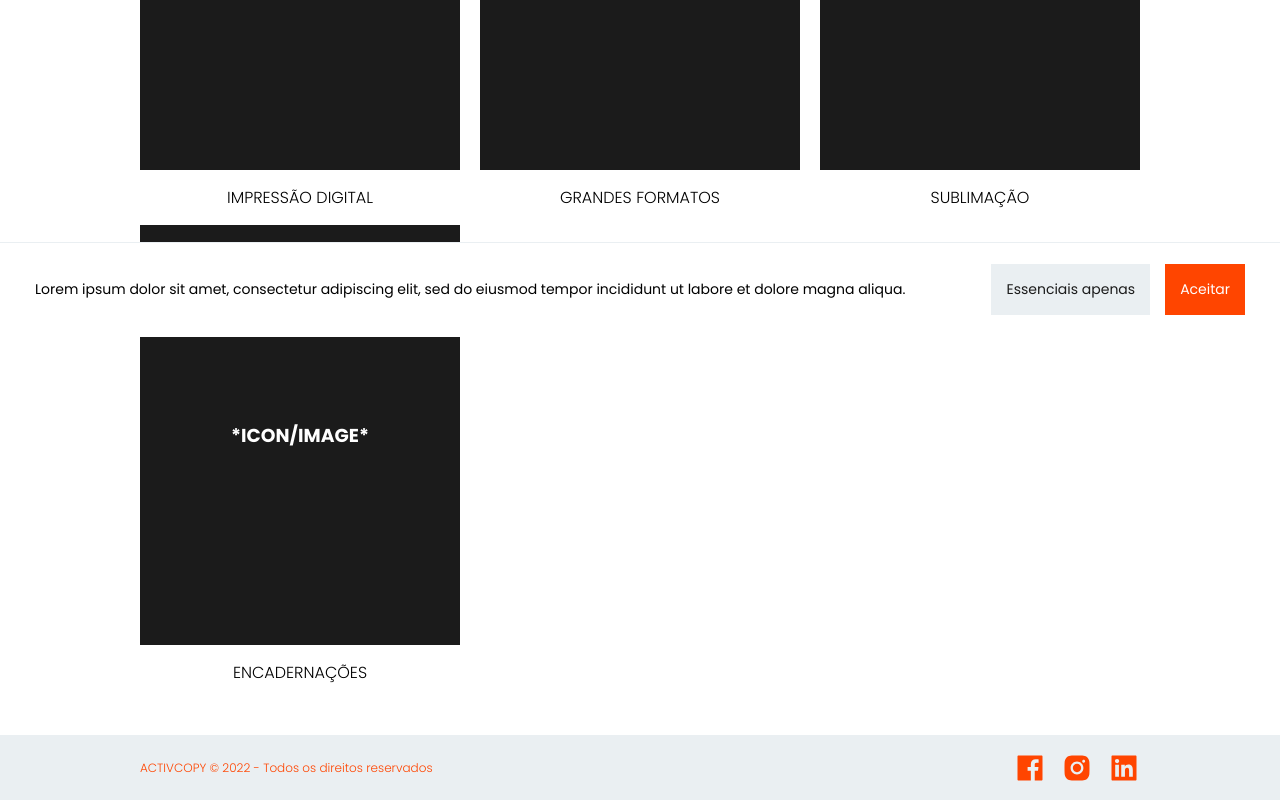
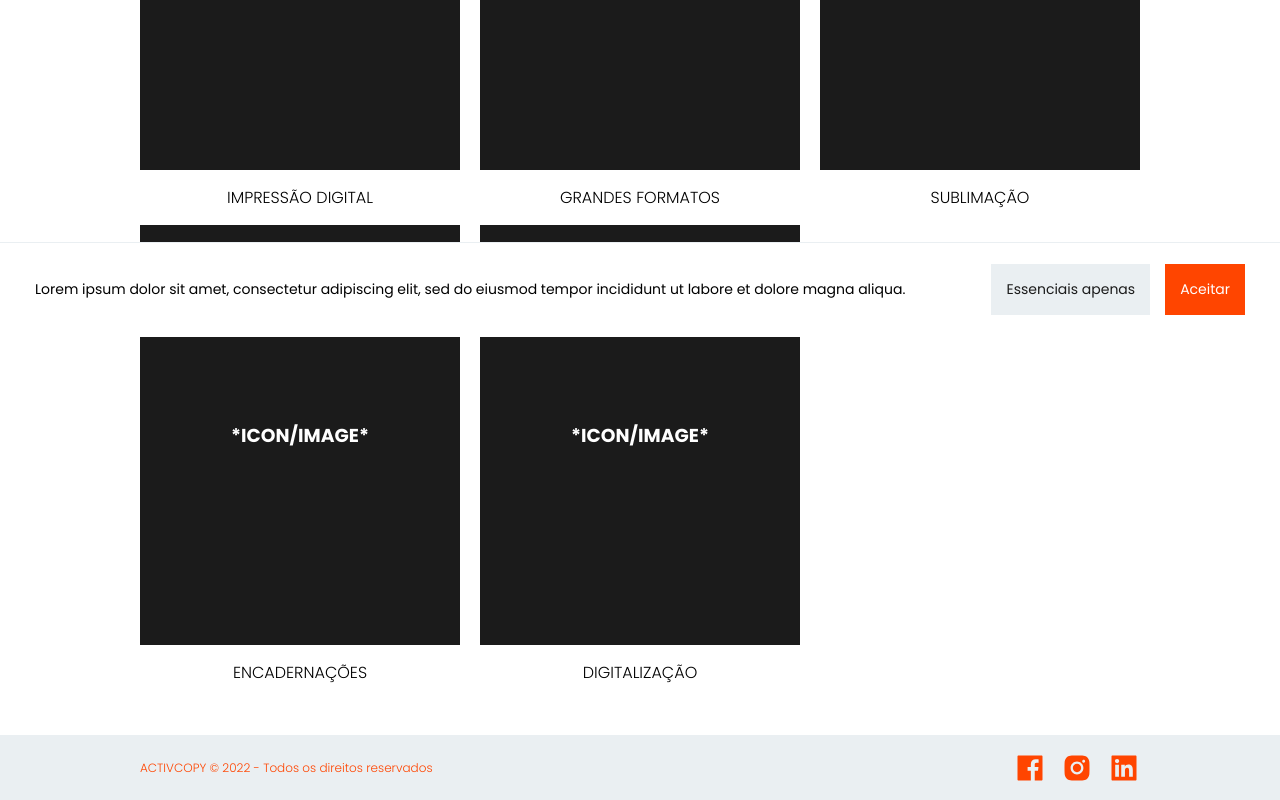
Before and after one commit to tquintal/activcopy, a React (Create React App) app: page /services in a window 1280 px wide. Shown: the part 463-1263 px from the top of the page. Built offline with nearby package versions, Linux system fonts and the light colour scheme.

Commit message:
Last service added

```diff
--- a/public/assets/locales/en/translation.json
+++ b/public/assets/locales/en/translation.json
@@ -30,7 +30,8 @@
     "Service1": "Digital Printing",
     "Service2": "Big Format",
     "Service3": "Sublimation",
-    "Service4": "Bookbinding"
+    "Service4": "Bookbinding",
+    "Service5": "Small and big format scanning"
   },
 
   "Service": {
--- a/public/assets/locales/pt/translation.json
+++ b/public/assets/locales/pt/translation.json
@@ -30,7 +30,8 @@
     "Service1": "Impressão Digital",
     "Service2": "Grandes Formatos",
     "Service3": "Sublimação",
-    "Service4": "Encadernações"
+    "Service4": "Encadernações",
+    "Service5": "Digitalização"
   },
 
   "Service": {
@@ -136,6 +137,11 @@
     "ThirdBBDesc": "Tamanho: Até A3\nCapa: Com / sem impressão.\nFrente / frente e verso\nLombada: Com / sem impressão\nTipo de papel: CLA 315g, couché 350g \nAcabamento: Laminação"
   },
 
+  "Scanning": {
+    "SCTitle": "Digitalização de pequenos e grandes formatos",
+    "SCDesc": "Digitalização: Preto / Cores\nFormato digitalização: JPG, PDF, TIFF"
+  },
+
   "Contact": {
     "Title": "Contactos",
     "Budgets": "Orçamentos:",
--- a/src/App.js
+++ b/src/App.js
@@ -11,6 +11,7 @@ import { DigitalPrinting } from './views/services/DigitalPrinting'
 import { BigFormat } from './views/services/BigFormat'
 import { Sublimation } from './views/services/Sublimation'
 import Bookbinding from './views/services/Bookbinding'
+import Scanning from './views/services/Scanning'
 import Contact from './views/Contact'
 import ThankYou from './views/ThankYou'
 
@@ -66,6 +67,7 @@ export default function App() {
               <Route path='/services/big-format' element={<BigFormat />} />
               <Route path='/services/sublimation' element={<Sublimation />} />
               <Route path='/services/bookbinding' element={<Bookbinding />} />
+              <Route path='/services/scanning' element={<Scanning />} />
               <Route path='/contact' element={<Contact />} />
               <Route path='/thank-you' element={<ThankYou />} />
               <Route path='*' element={<Error />} />
--- a/src/style/App.css
+++ b/src/style/App.css
@@ -318,6 +318,13 @@ Red Orange: #FF4500
   padding-top: 50px;
 }
 
+.services-bottom-container {
+  display: flex;
+  flex-wrap: wrap;
+  width: 100%;
+  gap: 20px;
+}
+
 .service-container {
   gap: 5px;
   min-height: 100vh;
--- a/src/views/Services.jsx
+++ b/src/views/Services.jsx
@@ -42,6 +42,7 @@ export default function Services() {
                             <p>{t('Services.Service3')}</p>
                         </div>
                     </NavLink>
+                    <div className='services-bottom-container'>
                         <NavLink onClick={() => backToTop()} to='/services/bookbinding'>
                             <div className='service-card-container'>
                                 <div className='service-card'>
@@ -50,6 +51,15 @@ export default function Services() {
                                 <p>{t('Services.Service4')}</p>
                             </div>
                         </NavLink>
+                        <NavLink onClick={() => backToTop()} to='/services/scanning'>
+                            <div className='service-card-container'>
+                                <div className='service-card'>
+                                    <h3>*Icon/Image*</h3>
+                                </div>
+                                <p>{t('Services.Service5')}</p>
+                            </div>
+                        </NavLink>
+                    </div>
                 </div>
             </div>
         </motion.div>
--- /dev/null
+++ b/src/views/services/Scanning.jsx
@@ -0,0 +1,29 @@
+import React from 'react'
+import { useTranslation } from 'react-i18next'
+import { motion } from 'framer-motion'
+import 'react-slideshow-image/dist/styles.css'
+import ServiceBack from '../../components/ServiceBack'
+
+export default function Scanning() {
+
+    const { t } = useTranslation()
+
+    return (
+        <motion.div
+            transition={{ duration: 0.4 }}
+            initial={{ opacity: 0 }}
+            animate={{ opacity: 1 }}
+            exit={{ opacity: 0 }}
+        >
+            <div className='service'>
+                <div className='service-container'>
+                    <ServiceBack />
+                    <div>
+                        <h1 className='service-title'>{t('Scanning.SCTitle')}</h1>
+                        <p className='service-description'>{t('Scanning.SCDesc')}</p>
+                    </div>
+                </div>
+            </div>
+        </motion.div>
+    )
+}
```
Lines whose indentation alone changed are shown as unchanged.
